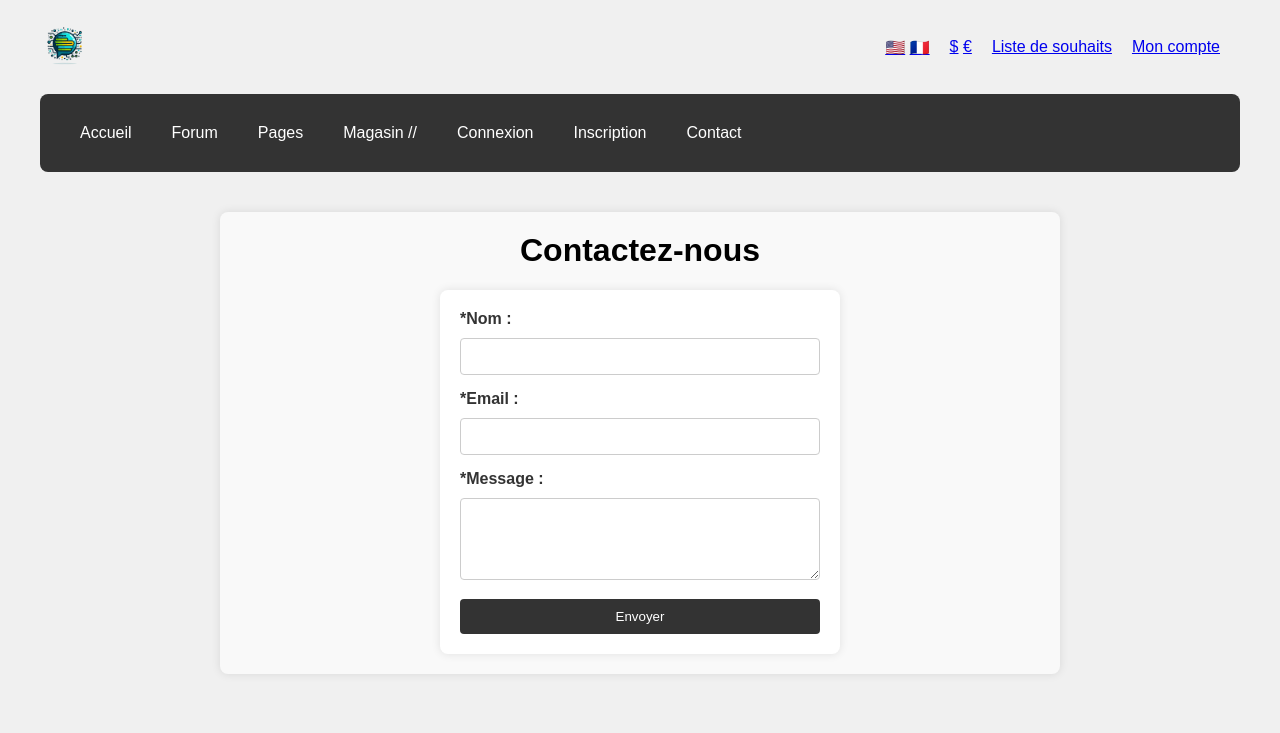
After one commit to Mfxof/EpreuveE5-WebApplication, a PHP site: page /contact.php in a window 1280 px wide. The commit adds this page. Shown: the top 733 px of the page. Run offline with PHP 8.4, Linux system fonts and the light colour scheme; some libraries are stand-ins or nearby versions.

Commit message:
Ajout de tpute les pages minimal ------------------------------------------ Ajout inscription / connexion / envoie message / base de donnés

```diff
--- /dev/null
+++ b/contact.php
@@ -0,0 +1,73 @@
+<?php
+// Connexion à la base de données
+$conn = mysqli_connect("localhost", "root", "root", "projetwebappe5");
+
+// Vérifier la connexion
+if (!$conn) {
+    die("La connexion à la base de données a échoué: " . mysqli_connect_error());
+}
+
+// Vérifier si le formulaire d'inscription est soumis
+if ($_SERVER["REQUEST_METHOD"] == "POST") {
+    $pseudo = $_POST['pseudo'];
+    $email = $_POST['email'];
+    $message = $_POST['message'];
+
+    // Insérer les données dans la base de données
+    $sql = "INSERT INTO messages (pseudo, email, message) VALUES ('$pseudo', '$email', '$message')";
+    if (mysqli_query($conn, $sql)) {
+        // Redirection vers contact.php avec un délai de 2 secondes
+        echo '<script>
+                setTimeout(function() {
+                    window.location.href = "contact.php";
+                }, 500);
+             </script>';
+        // Affichage du message "Message envoyé" après la redirection
+        echo '<script>
+                setTimeout(function() {
+                    alert("Message envoyé");
+                }, 500);
+             </script>';
+    } else {
+        // Si la requête échoue, afficher "Une erreur est survenue" en JavaScript
+        echo '<script>alert("Une erreur est survenue lors de l\'envoi du message");</script>';
+    }
+}
+?>
+
+
+
+
+
+<?php include 'php/header.php' ?>
+    <title>Nous contacter</title>
+<?php include 'php/navBar.php' ?>
+
+
+<div class="container">
+  <div class="forum">
+    <h1>Contactez-nous</h1>
+    <div class="contact-form">
+    <form method="post" action="<?php echo htmlspecialchars($_SERVER["PHP_SELF"]); ?>">
+        <div class="form-group">
+          <label for="pseudo">*Nom :</label>
+          <input type="text" id="pseudo" name="pseudo" required>
+        </div>
+        <div class="form-group">
+          <label for="email">*Email :</label>
+          <input type="email" id="email" name="email" required>
+        </div>
+        <div class="form-group">
+          <label for="message">*Message :</label>
+          <textarea id="message" name="message" rows="4" required></textarea>
+        </div>
+        <div class="form-group">
+          <input type="submit" value="Envoyer">
+        </div>
+      </form>
+    </div>
+  </div>
+</div>
+
+
+<?php include 'php/footer.php' ?>
--- a/css/styles.css
+++ b/css/styles.css
@@ -178,6 +178,7 @@ label {
 
 input[type="text"],
 input[type="email"],
+input[type="tel"],
 input[type="password"] {
   width: 100%;
   padding: 10px;
@@ -205,3 +206,65 @@ input[type="submit"]:hover {
   color: red;
   margin-bottom: 10px;
 }
+
+
+
+
+
+
+
+/* Styles spécifiques à la page contact.php */
+
+.contact-form {
+  max-width: 400px;
+  margin: 0 auto;
+}
+
+.contact-form form {
+  background-color: #fff;
+  padding: 20px;
+  border-radius: 8px;
+  box-shadow: 0 0 10px rgba(0, 0, 0, 0.1);
+}
+
+.contact-form label {
+  display: block;
+  margin-bottom: 10px;
+  color: #333;
+  font-weight: bold;
+}
+
+.contact-form input[type="text"],
+.contact-form input[type="email"],
+.contact-form input[type="tel"],
+.contact-form textarea {
+  width: 100%;
+  padding: 10px;
+  margin-bottom: 15px;
+  border: 1px solid #ccc;
+  border-radius: 4px;
+  box-sizing: border-box;
+}
+
+.contact-form textarea {
+  resize: vertical; /* Permettre le redimensionnement vertical uniquement */
+}
+
+.contact-form input[type="submit"] {
+  width: 100%;
+  padding: 10px;
+  background-color: #333;
+  color: #fff;
+  border: none;
+  border-radius: 4px;
+  cursor: pointer;
+}
+
+.contact-form input[type="submit"]:hover {
+  background-color: #555;
+}
+
+.contact-form .error {
+  color: red;
+  margin-bottom: 10px;
+}
--- a/login.php
+++ b/login.php
@@ -3,7 +3,7 @@
 session_start();
 
 // Connexion à la base de données
-$conn = mysqli_connect("localhost", "admin", "XXXX", "projetwebappe5");
+$conn = mysqli_connect("localhost", "root", "root", "projetwebappe5");
 
 // Vérifier la connexion
 if (!$conn) {
--- a/php/navBar.php
+++ b/php/navBar.php
@@ -41,34 +41,32 @@
             <a href="index.php" class="nav-link">Accueil</a>
           </li>
           <li class="nav-item">
-      <a href="#" class="nav-link">Pages</a>
+            <a href="forum.php" class="nav-link">Forum</a>
+          </li>
+          <li class="nav-item">
+            <a class="nav-link">Pages</a>
             <ul class="sub-menu">
-        <li><a href="#">A propos</a></li>
-        <li><a href="#">Services</a></li>
-        <li><a href="#">FAQ</a></li>
+              <li><a href="aPropos.php">A propos</a></li>
+              <li><a href="service.php">Services</a></li>
+              <li><a href="faq.php">FAQ</a></li>
             </ul>
           </li>
           <li class="nav-item">
-      <a href="#" class="nav-link">Blog</a>
+            <a href="#" class="nav-link">Magasin //</a>
             <ul class="sub-menu">
-        <li><a href="#">Posts récent</a></li>
-        <li><a href="#">Posts populaire</a></li>
-        <li><a href="#">Tout les Posts</a></li>
+              <li><a href="#">Produits //</a></li>
+              <li><a href="#">Panier //</a></li>
+              <li><a href="#">Caisse //</a></li>
             </ul>
           </li>
           <li class="nav-item">
-      <a href="#" class="nav-link">Magasin</a>
-      <ul class="sub-menu">
-        <li><a href="#">Produits</a></li>
-        <li><a href="#">Panier</a></li>
-        <li><a href="#">Caisse</a></li>
-      </ul>
+            <a href="login.php" class="nav-link">Connexion</a>
           </li>
           <li class="nav-item">
-      <a href="#" class="nav-link">Forum</a>
+            <a href="register.php" class="nav-link">Inscription</a>
           </li>
           <li class="nav-item">
-      <a href="#" class="nav-link">Contact</a>
+            <a href="contact.php" class="nav-link">Contact</a>
           </li>
         </ul>
       </nav>
```
Also changed, not shown: aPropos.php (added, +12 -0 lines), css/auth.css (deleted, +0 -59 lines), faq.php (added, +47 -0 lines), forum.php (added, +25 -0 lines), index.php (+6 -29 lines), logout.php (added, +25 -0 lines), profile.php (+16 -4 lines), register.php (+16 -10 lines), service.php (added, +22 -0 lines), README.md. Lines whose indentation alone changed are shown as unchanged.
